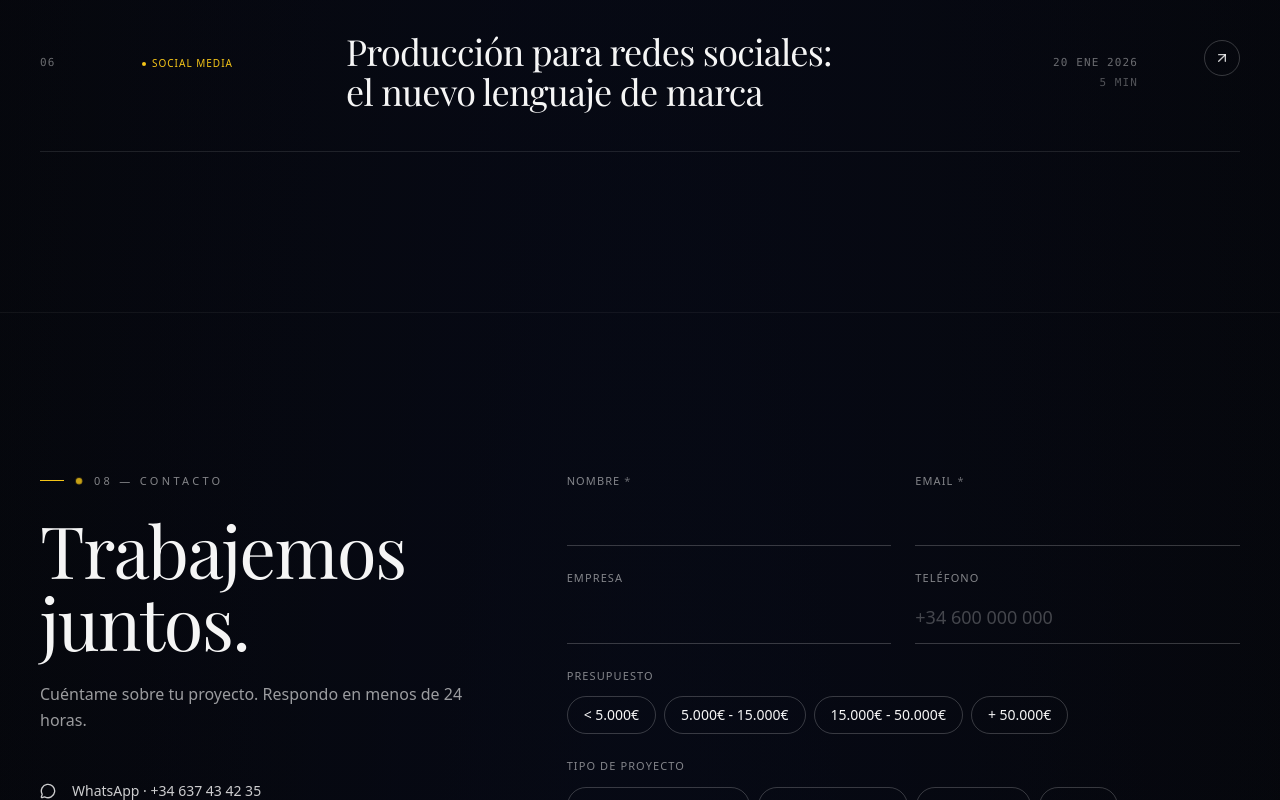
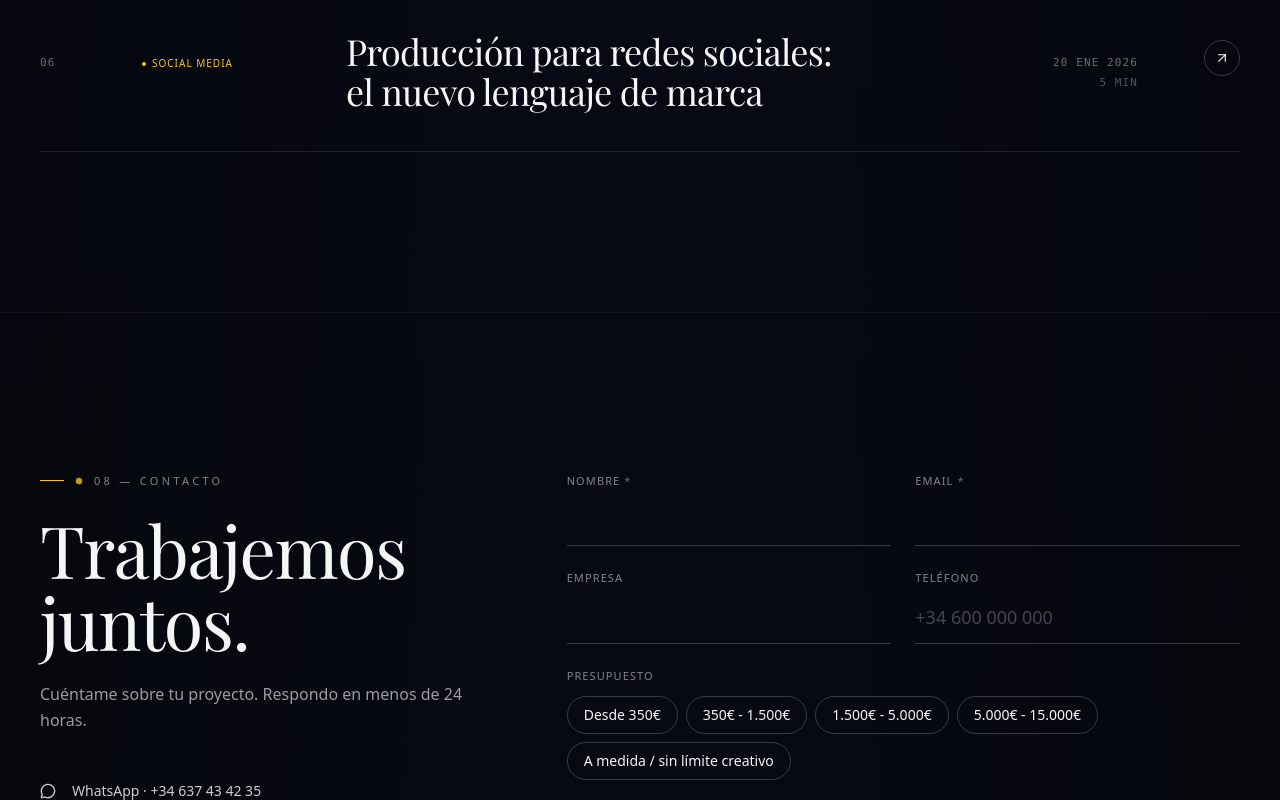
Before and after one commit to Jems2024/Portafolio, a Next.js app: page / in a window 1280 px wide. Shown: the part 11200-12000 px from the top of the page. Built offline with nearby package versions, Linux system fonts and the light colour scheme; a web font is replaced by a local one.

Commit message:
Update project budget ranges

```diff
--- a/app/page.js
+++ b/app/page.js
@@ -80,7 +80,7 @@ const T = {
       title: 'Preguntas frecuentes.',
       items: [
         { q: '¿Dónde estás basado y viajas para proyectos?', a: 'Estoy basado en Barcelona y viajo regularmente por España, Europa y proyectos internacionales. Trabajo con equipos locales en cada destino.' },
-        { q: '¿Cuánto cuesta un vídeo corporativo o una campaña?', a: 'Cada proyecto se cotiza según brief, días de rodaje, equipo y postproducción. Los proyectos típicos van desde 3.000€ hasta producciones publicitarias de +50.000€.' },
+        { q: '¿Cuánto cuesta un vídeo corporativo o una campaña?', a: 'Cada proyecto se cotiza según brief, días de rodaje, equipo y postproducción. Podemos empezar desde 350€ para piezas sencillas y crecer hasta donde la creatividad y el alcance del cliente quieran llegar.' },
         { q: '¿Cuál es el plazo de entrega habitual?', a: 'Un vídeo corporativo suele entregarse en 3-4 semanas. Campañas publicitarias entre 6-10 semanas dependiendo del alcance.' },
         { q: '¿Trabajas con agencias y productoras?', a: 'Sí. Colaboro como director, editor o videografo freelance con agencias creativas y productoras nacionales e internacionales. También asumo dirección creativa y diseño gráfico para campañas integrales.' },
       ],
@@ -92,7 +92,7 @@ const T = {
       name: 'Nombre', email: 'Email', phone: 'Teléfono', company: 'Empresa', budget: 'Presupuesto', type: 'Tipo de proyecto', message: 'Cuéntame tu proyecto',
       send: 'Enviar mensaje', sending: 'Enviando…', success: 'Mensaje enviado. Te respondo en breve.', error: 'Algo falló. Escribe a jaredmisaelduron@gmail.com',
       types: ['Publicidad / Brand film', 'Vídeo corporativo', 'Documental', 'Evento', 'Redes sociales', 'Otro'],
-      budgets: ['< 5.000€', '5.000€ - 15.000€', '15.000€ - 50.000€', '+ 50.000€'],
+      budgets: ['Desde 350€', '350€ - 1.500€', '1.500€ - 5.000€', '5.000€ - 15.000€', 'A medida / sin límite creativo'],
     },
     footer: {
       tagline: 'Cinematic video production. Made in Barcelona.',
@@ -162,7 +162,7 @@ const T = {
       kicker: '07 — FAQ', title: 'Frequently asked.',
       items: [
         { q: 'Where are you based and do you travel?', a: 'Based in Barcelona and traveling regularly across Spain, Europe and international projects. I work with local crews in each destination.' },
-        { q: 'How much does a corporate video or a campaign cost?', a: 'Each project is quoted based on brief, shoot days, crew and post-production. Typical projects range from €3,000 to advertising productions of €50,000+.' },
+        { q: 'How much does a corporate video or a campaign cost?', a: 'Each project is quoted based on brief, shoot days, crew and post-production. We can start from €350 for simple pieces and scale as far as the client’s creativity and project scope want to go.' },
         { q: 'What is the usual delivery timeline?', a: 'A corporate video is usually delivered in 3-4 weeks. Advertising campaigns between 6-10 weeks depending on scope.' },
         { q: 'Do you work with agencies and production companies?', a: 'Yes. I collaborate as director, editor or freelance videographer with national and international creative agencies. I also take on creative direction and graphic design for integrated campaigns.' },
       ],
@@ -172,7 +172,7 @@ const T = {
       name: 'Name', email: 'Email', phone: 'Phone', company: 'Company', budget: 'Budget', type: 'Project type', message: 'Tell me about your project',
       send: 'Send message', sending: 'Sending…', success: 'Message sent. I will reply soon.', error: 'Something failed. Write to jaredmisaelduron@gmail.com',
       types: ['Advertising / Brand film', 'Corporate video', 'Documentary', 'Event', 'Social media', 'Other'],
-      budgets: ['< €5k', '€5k - €15k', '€15k - €50k', '€50k+'],
+      budgets: ['From €350', '€350 - €1.5k', '€1.5k - €5k', '€5k - €15k', 'Custom / no creative limit'],
     },
     footer: { tagline: 'Cinematic video production. Made in Barcelona.', rights: 'All rights reserved.' },
   },
@@ -237,7 +237,7 @@ const T = {
       kicker: '07 — FAQ', title: 'Preguntes freqüents.',
       items: [
         { q: 'On et bases i viatges per als projectes?', a: 'Base a Barcelona i viatjo regularment per Espanya, Europa i projectes internacionals.' },
-        { q: 'Quant costa un vídeo corporatiu o una campanya?', a: 'Cada projecte es cotitza segons brief, dies de rodatge, equip i postproducció.' },
+        { q: 'Quant costa un vídeo corporatiu o una campanya?', a: 'Cada projecte es cotitza segons brief, dies de rodatge, equip i postproducció. Podem començar des de 350€ per peces senzilles i créixer fins on la creativitat i l’abast del client vulguin arribar.' },
         { q: 'Quin és el termini de lliurament habitual?', a: 'Un vídeo corporatiu es lliura en 3-4 setmanes. Campanyes publicitàries entre 6-10 setmanes.' },
         { q: 'Treballes amb agències i productores?', a: 'Sí, com a director, editor o videògraf freelance amb agències i productores. També assumeixo direcció creativa i disseny gràfic.' },
       ],
@@ -247,7 +247,7 @@ const T = {
       name: 'Nom', email: 'Email', phone: 'Telèfon', company: 'Empresa', budget: 'Pressupost', type: 'Tipus de projecte', message: 'Explica\'m el teu projecte',
       send: 'Enviar missatge', sending: 'Enviant…', success: 'Missatge enviat. Et responc aviat.', error: 'Alguna cosa ha fallat. Escriu a jaredmisaelduron@gmail.com',
       types: ['Publicitat / Brand film', 'Vídeo corporatiu', 'Documental', 'Esdeveniment', 'Xarxes socials', 'Altres'],
-      budgets: ['< 5.000€', '5.000€ - 15.000€', '15.000€ - 50.000€', '+ 50.000€'],
+      budgets: ['Des de 350€', '350€ - 1.500€', '1.500€ - 5.000€', '5.000€ - 15.000€', 'A mida / sense límit creatiu'],
     },
     footer: { tagline: 'Cinematic video production. Made in Barcelona.', rights: 'Tots els drets reservats.' },
   },
```
